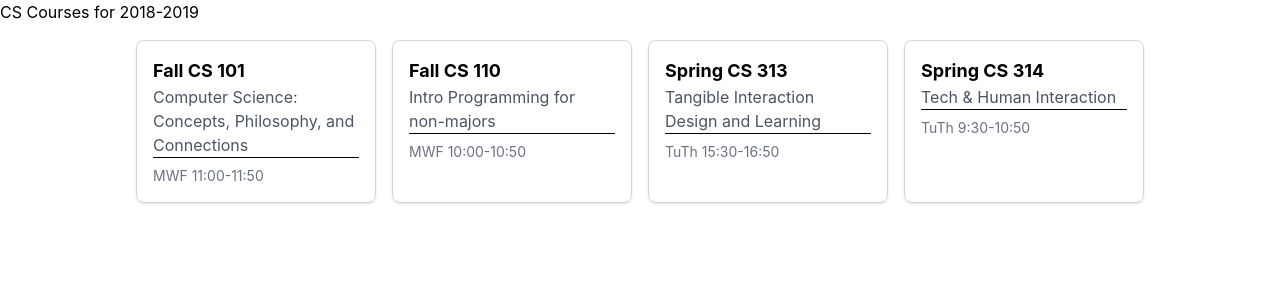
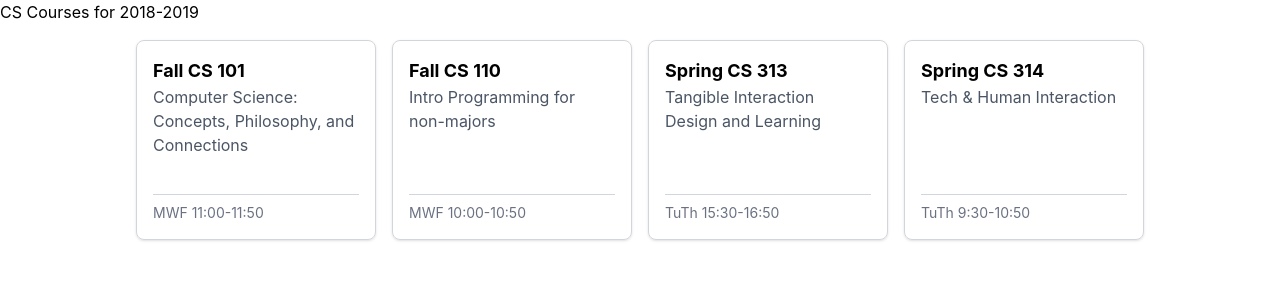
Before and after one commit to fiorelliwong/cs394-react-challenge, a React (Vite) app: page / in a window 1280 px wide. Shown: the top 300 px of the page. Built offline with nearby package versions, Linux system fonts and the light colour scheme.

Commit message:
styled course cards

```diff
--- a/src/components/CourseList.tsx
+++ b/src/components/CourseList.tsx
@@ -17,14 +17,14 @@ const CourseList = ({ courses }: CourseListProps) => {
       {Object.values(courses).map((course) => (
         <div
           key={course.number}
-          className="w-60 rounded-lg border border-gray-300 p-4 shadow-sm hover:shadow-md"
+          className="flex w-60 flex-col rounded-lg border border-gray-300 p-4 min-h-50 shadow-sm hover:shadow-md"
         >
-          <h2 className="font-bold text-lg">
+          <h2 className="font-bold text-lg break-words">
             {course.term} CS {course.number}
           </h2>
-          <p className="text-gray-600">{course.title}</p>
-          <hr></hr>
-          <p className="mt-2 text-sm text-gray-500">{course.meets}</p>
+          <p className="text-gray-600 break-words">{course.title}</p>
+          <hr className="mt-auto border-gray-300" />
+          <p className="mt-2 text-sm text-gray-500 break-words">{course.meets}</p>
         </div>
       ))}
     </div>
```
